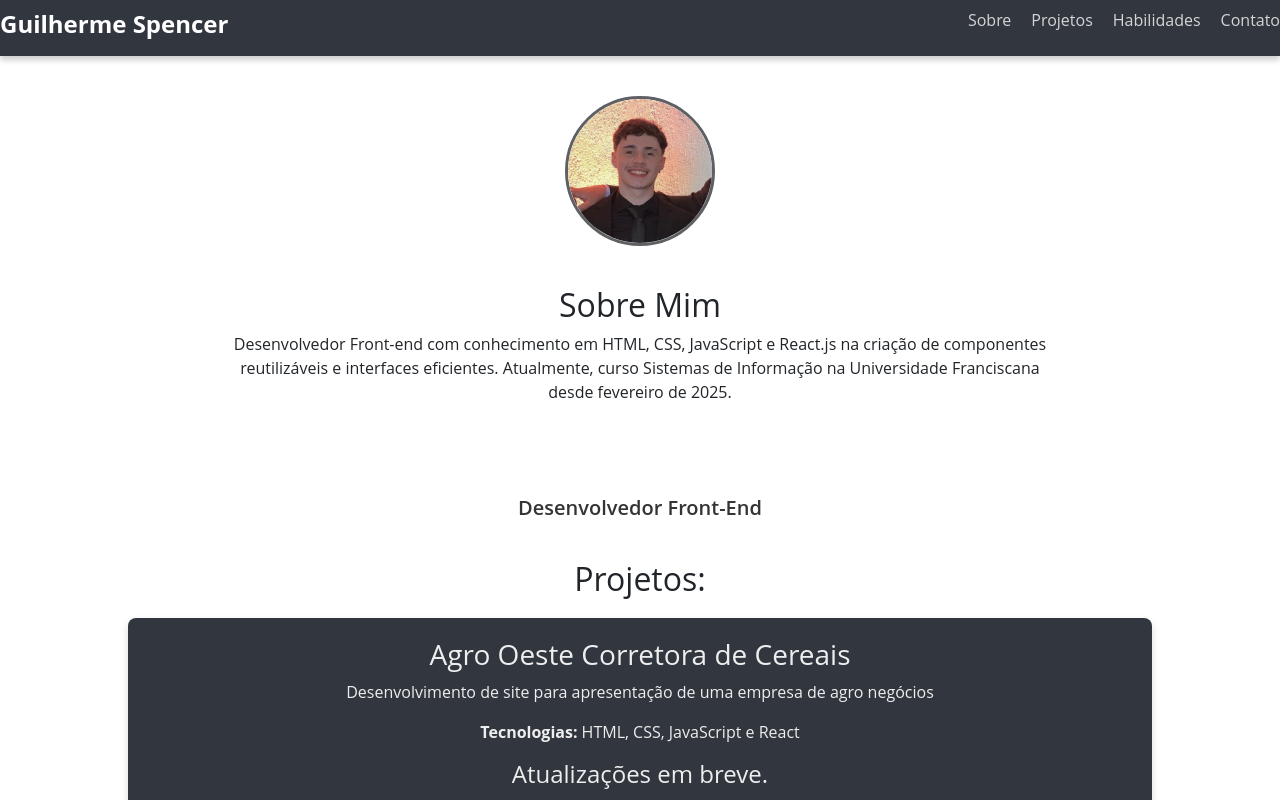
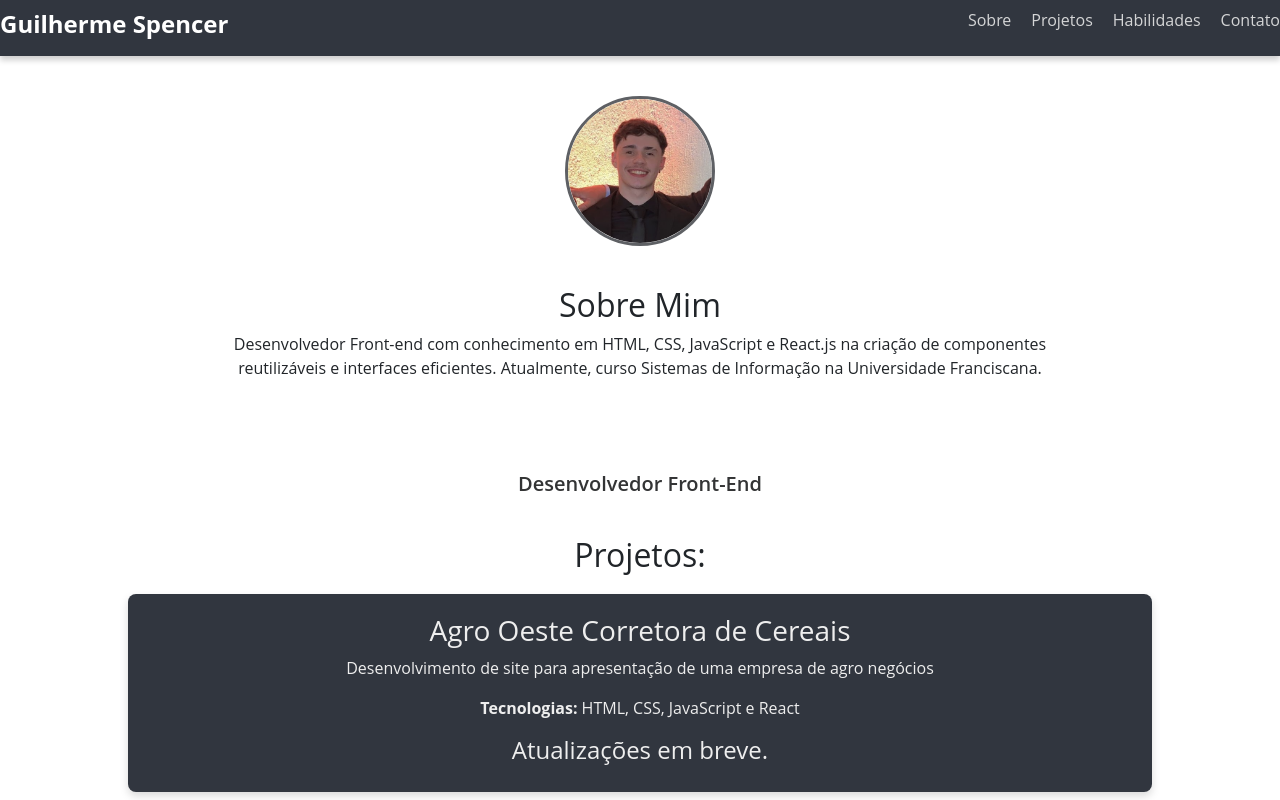
Before and after one commit to gspencert/portf.spencer, a plain HTML site: page index.html in a window 1280 px wide. Shown: the top 800 px of the page. Drawn offline with nearby package versions, Linux system fonts and the light colour scheme.

Commit message:
atualizacao BIO

```diff
--- a/index.html
+++ b/index.html
@@ -24,7 +24,7 @@
     <div class="apresentacao">
         <section id="sobre">
             <h2>Sobre Mim</h2>
-            <p>Desenvolvedor Front-end com conhecimento em HTML, CSS, JavaScript e React.js na criação de componentes reutilizáveis e interfaces eficientes. Atualmente, curso Sistemas de Informação na Universidade Franciscana desde fevereiro de 2025.</p>
+            <p>Desenvolvedor Front-end com conhecimento em HTML, CSS, JavaScript e React.js na criação de componentes reutilizáveis e interfaces eficientes. Atualmente, curso Sistemas de Informação na Universidade Franciscana.</p>
         </section>
     </div>
     <div class="nome-stack">
```
